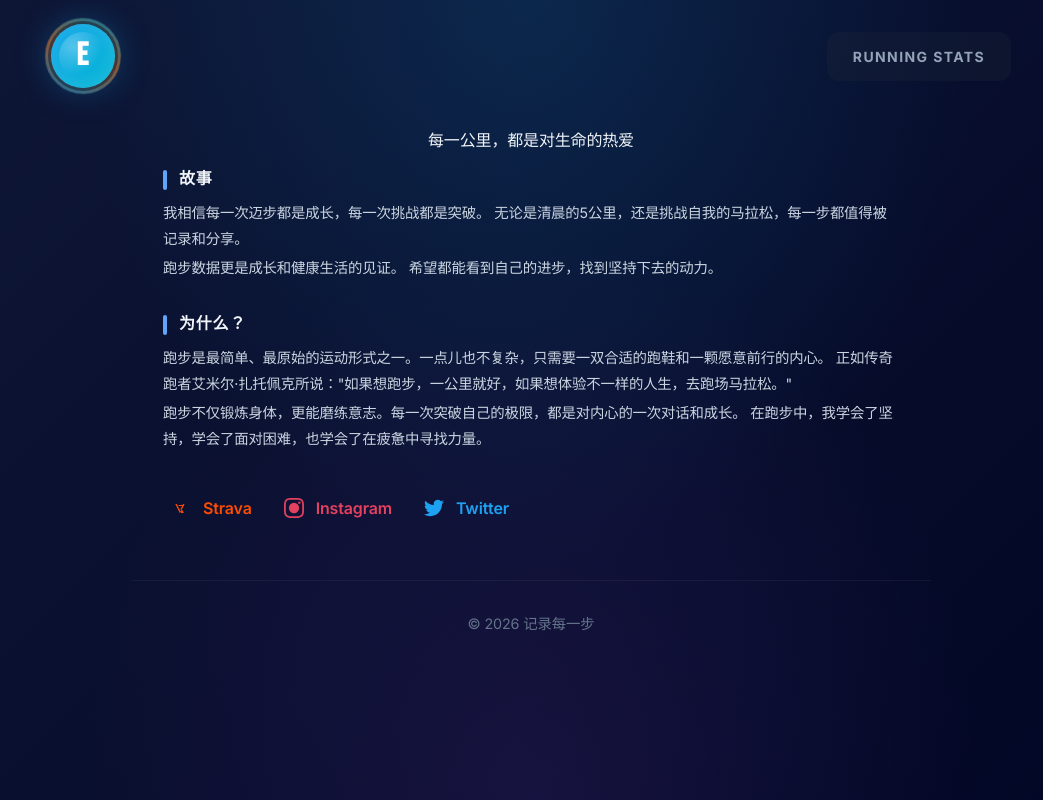
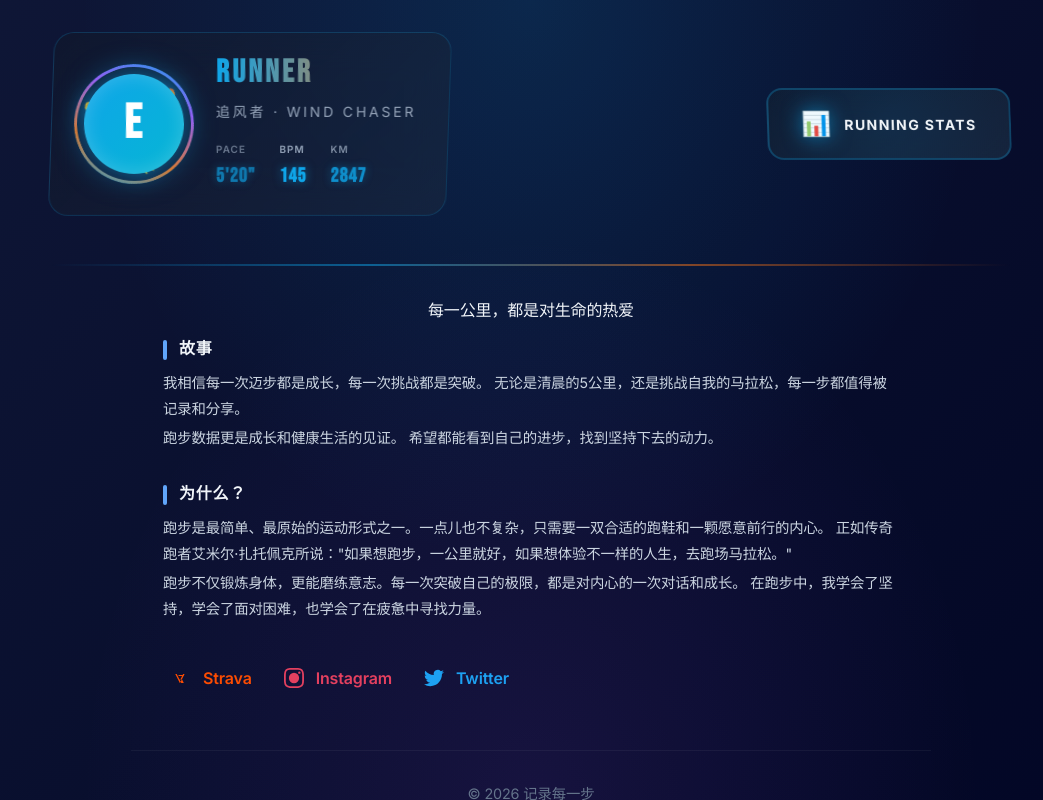
Before and after one commit to EthanALX/bio, a Next.js app in the folder frontend/: page /about in a window 1280 px wide. Shown: the whole page, without its empty margins (109-1152 px from the left). Built offline with nearby package versions, Linux system fonts and the light colour scheme.

Commit message:
fix: 效果全开

```diff
--- a/frontend/src/app/layout.tsx
+++ b/frontend/src/app/layout.tsx
@@ -7,7 +7,7 @@ import {
   Inter,
   Bebas_Neue,
 } from "next/font/google";
-import { GlobalHeader } from "../components/GlobalHeader";
+import { EnhancedGlobalHeader } from "../components/GlobalHeader";
 import { BackgroundOrchestrator } from "../components/Background";
 import { EnergyBurst } from "../components/Effects/EnergyBurst";
 import { DataReactiveParticles } from "../components/Background/DataReactiveParticles";
@@ -68,7 +68,7 @@ export default function RootLayout({
         <DataReactiveParticles />
         <BackgroundOrchestrator />
         <ContentWrapper>
-          <GlobalHeader />
+          <EnhancedGlobalHeader />
           {children}
         </ContentWrapper>
       </body>
--- /dev/null
+++ b/frontend/src/components/GlobalHeader/EnhancedGlobalHeader.module.css
@@ -0,0 +1,253 @@
+.header {
+  display: flex;
+  align-items: center;
+  justify-content: space-between;
+  padding: 2rem 0;
+  position: relative;
+  z-index: 100;
+}
+
+/* 运动员卡片 */
+.athleteCard {
+  display: flex;
+  align-items: center;
+  gap: 2rem;
+  padding: 1.5rem 2rem;
+  background: linear-gradient(
+    135deg,
+    rgba(15, 23, 42, 0.6),
+    rgba(30, 41, 59, 0.4)
+  );
+  backdrop-filter: blur(20px);
+  border: 1px solid rgba(14, 165, 233, 0.2);
+  border-radius: 20px;
+  position: relative;
+  overflow: hidden;
+  transform: skewX(-2deg);
+}
+
+.athleteCard::before {
+  content: '';
+  position: absolute;
+  top: 0;
+  left: -100%;
+  width: 100%;
+  height: 100%;
+  background: linear-gradient(
+    90deg,
+    transparent,
+    rgba(14, 165, 233, 0.2),
+    transparent
+  );
+  animation: shine 3s infinite;
+}
+
+@keyframes shine {
+  0% { left: -100%; }
+  50%, 100% { left: 100%; }
+}
+
+/* Avatar 容器 */
+.avatarContainer {
+  position: relative;
+  width: 100px;
+  height: 100px;
+  flex-shrink: 0;
+  transform: skewX(2deg);
+}
+
+/* 能量环 */
+.energyRing {
+  position: absolute;
+  inset: -10px;
+  border-radius: 50%;
+  border: 3px solid transparent;
+  background: linear-gradient(135deg, #0ea5e9, #f97316, #a855f7, #0ea5e9) border-box;
+  -webkit-mask: linear-gradient(#fff 0 0) padding-box, linear-gradient(#fff 0 0);
+  -webkit-mask-composite: xor;
+  mask-composite: exclude;
+  filter: drop-shadow(0 0 20px rgba(14, 165, 233, 0.6));
+}
+
+/* 数据轨道 */
+.dataOrbit {
+  position: absolute;
+  inset: -15px;
+}
+
+.dataPoint {
+  position: absolute;
+  top: 50%;
+  left: 50%;
+  width: 24px;
+  height: 24px;
+  margin-left: -12px;
+  margin-top: -12px;
+  font-size: 1rem;
+  display: flex;
+  align-items: center;
+  justify-content: center;
+  filter: drop-shadow(0 0 10px rgba(14, 165, 233, 0.8));
+}
+
+/* 中心 Avatar */
+.avatar {
+  position: absolute;
+  inset: 0;
+  width: 100px;
+  height: 100px;
+  border-radius: 50%;
+  background: linear-gradient(135deg, #0ea5e9, #06b6d4);
+  display: flex;
+  align-items: center;
+  justify-content: center;
+  font-size: 3rem;
+  font-weight: 700;
+  color: #ffffff;
+  font-family: var(--font-bebas), sans-serif;
+  letter-spacing: 0.05em;
+  box-shadow:
+    0 0 30px rgba(14, 165, 233, 0.6),
+    inset 0 0 20px rgba(255, 255, 255, 0.2);
+  cursor: pointer;
+  transition: all 0.3s ease;
+}
+
+/* 脉冲波 */
+.pulseWave {
+  position: absolute;
+  inset: 0;
+  border-radius: 50%;
+  border: 2px solid #0ea5e9;
+  pointer-events: none;
+}
+
+/* 运动员信息 */
+.athleteInfo {
+  display: flex;
+  flex-direction: column;
+  gap: 0.75rem;
+  transform: skewX(2deg);
+}
+
+.athleteName {
+  font-size: 2rem;
+  font-weight: 700;
+  font-family: var(--font-bebas), sans-serif;
+  letter-spacing: 0.1em;
+  background: linear-gradient(90deg, #0ea5e9, #f97316);
+  -webkit-background-clip: text;
+  -webkit-text-fill-color: transparent;
+  background-clip: text;
+  line-height: 1;
+}
+
+.athleteTitle {
+  font-size: 0.875rem;
+  color: var(--text-tertiary);
+  font-family: var(--font-inter), sans-serif;
+  letter-spacing: 0.2em;
+  text-transform: uppercase;
+  opacity: 0.8;
+}
+
+/* 实时数据流 */
+.dataStream {
+  display: flex;
+  gap: 1.5rem;
+  margin-top: 0.5rem;
+}
+
+.dataItem {
+  display: flex;
+  flex-direction: column;
+  gap: 0.25rem;
+}
+
+.dataLabel {
+  font-size: 0.625rem;
+  color: var(--text-tertiary);
+  font-family: var(--font-inter), sans-serif;
+  font-weight: 600;
+  letter-spacing: 0.1em;
+}
+
+.dataValue {
+  font-size: 1.25rem;
+  font-weight: 700;
+  font-family: var(--font-bebas), sans-serif;
+  color: var(--electric-blue);
+  letter-spacing: 0.05em;
+  text-shadow: 0 0 10px rgba(14, 165, 233, 0.5);
+}
+
+/* 导航按钮 */
+.navContainer {
+  transform: skewX(-2deg);
+}
+
+.navButton {
+  position: relative;
+  display: flex;
+  align-items: center;
+  gap: 0.75rem;
+  padding: 1rem 2rem;
+  background: linear-gradient(
+    135deg,
+    rgba(15, 23, 42, 0.8),
+    rgba(30, 41, 59, 0.6)
+  );
+  backdrop-filter: blur(20px);
+  border: 2px solid rgba(14, 165, 233, 0.3);
+  border-radius: 16px;
+  color: var(--text-primary);
+  text-decoration: none;
+  font-family: var(--font-inter), sans-serif;
+  font-weight: 700;
+  font-size: 0.875rem;
+  text-transform: uppercase;
+  letter-spacing: 0.1em;
+  overflow: hidden;
+  transition: all 0.3s ease;
+  transform: skewX(2deg);
+}
+
+.navButton:hover {
+  border-color: var(--electric-blue);
+  box-shadow:
+    0 0 30px rgba(14, 165, 233, 0.4),
+    inset 0 0 20px rgba(14, 165, 233, 0.1);
+  transform: skewX(2deg) translateY(-2px);
+}
+
+.navIcon {
+  font-size: 1.5rem;
+  filter: drop-shadow(0 0 10px rgba(14, 165, 233, 0.6));
+}
+
+.navText {
+  position: relative;
+  z-index: 2;
+}
+
+.navGlow {
+  position: absolute;
+  inset: -50%;
+  background: radial-gradient(circle, rgba(14, 165, 233, 0.3), transparent 70%);
+  pointer-events: none;
+}
+
+/* 分隔线 */
+.divider {
+  width: 100%;
+  height: 2px;
+  background: linear-gradient(
+    90deg,
+    transparent,
+    rgba(14, 165, 233, 0.5),
+    rgba(249, 115, 22, 0.5),
+    transparent
+  );
+  margin: 1rem 0;
+  transform-origin: left;
+}
--- a/frontend/src/components/GlobalHeader/index.ts
+++ b/frontend/src/components/GlobalHeader/index.ts
@@ -1 +1,2 @@
 export { GlobalHeader } from './GlobalHeader';
+export { EnhancedGlobalHeader } from './EnhancedGlobalHeader';
```
